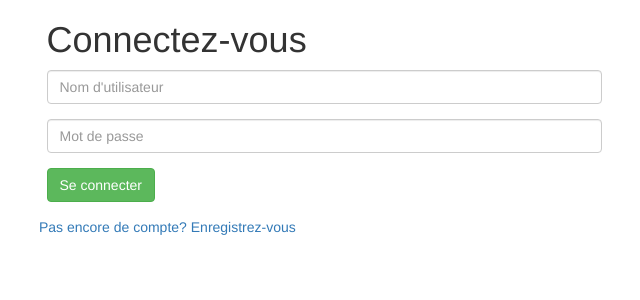
After one commit to ZelieM/MT-planting_planner, a Django app: template planner/templates/planner/login.html in a window 1280 px wide. The commit adds this page. Shown: the top 300 px of the page, without its empty margins (316-956 px from the left). Run offline with Django 3.2, Linux system fonts and the light colour scheme; the template is opened without the code that fills it: values that come from a table or form of the project are taken from there, others are empty; some libraries are stand-ins or nearby versions.

Commit message:
login system

```diff
--- /dev/null
+++ b/planner/forms.py
@@ -0,0 +1,8 @@
+from django.contrib.auth.models import User
+from django.forms import ModelForm
+
+
+class UserForm(ModelForm):
+    class Meta:
+        model = User
+        fields = ('username', 'email', 'password')
--- /dev/null
+++ b/planner/templates/planner/login.html
@@ -0,0 +1,64 @@
+<!DOCTYPE html>
+<html lang="en">
+<head>
+    <meta charset="UTF-8">
+    <title>Bienvenue</title>
+
+    <meta name="viewport" content="width=device-width, initial-scale=1">
+    <link rel="stylesheet" href="https://maxcdn.bootstrapcdn.com/bootstrap/3.3.7/css/bootstrap.min.css">
+</head>
+<body>
+
+<div class="container">
+    <div class="row">
+        <div class="col-xs-12">
+
+            <div class="main">
+
+                <div class="row">
+                    <div class="col-xs-6 col-xs-offset-3">
+
+                        <h1>Connectez-vous</h1>
+
+                        {% if form.errors %}
+                            <p class="alert alert-danger alert-dismissible">Nom d'utilisateur ou mot de passe incorrect</p>
+                        {% endif %}
+
+                        <form action="" name="login" role="form" class="form-horizontal" method="post"
+                              accept-charset="utf-8">
+                            {% csrf_token %}
+                            <div class="form-group">
+                                <div class="col-md-12"><input name="username" placeholder="Nom d'utilisateur"
+                                                             class="form-control" type="text" id="UserName"/></div>
+                            </div>
+
+                            <div class="form-group">
+                                <div class="col-md-12"><input name="password" placeholder="Mot de passe"
+                                                             class="form-control" type="password" id="Password"/></div>
+                            </div>
+
+                            <div class="form-group">
+                                <div class="col-md-12"><input class="btn btn-success btn btn-success"
+                                                                             type="submit" value="Se connecter"/></div>
+                            </div>
+
+                        </form>
+                    </div>
+
+                    <div class="row">
+                        <div class="col-xs-6 col-xs-offset-3">
+                            <a href="{% url 'planner:signup' %}" role="button">Pas encore de compte?
+                                Enregistrez-vous</a>
+                        </div>
+                    </div>
+
+                </div>
+
+            </div>
+        </div>
+    </div>
+</div>
+
+
+</body>
+</html>
--- a/planner/urls.py
+++ b/planner/urls.py
@@ -1,10 +1,19 @@
+from django.conf.urls import url
 from django.urls import path
+
+
+from django.contrib.auth import views as auth_views
 
 from . import views
 
 app_name = 'planner'
 urlpatterns = [
     path('', views.index, name='index'),
+
+    url(r'^login/$', auth_views.login, {'template_name': 'planner/login.html'}, name='login'),
+
+    path('signup', views.signup, name='signup'),
+    path('gardenselection', views.gardenselection, name='gardenselection'),
     path('create_garden', views.create_garden, name='create_garden'),
     path('join_garden', views.join_garden, name='join_garden'),
     path('<int:gardenid>/add_bed', views.add_bed, name='add_bed'),
--- a/planting_planner/settings.py
+++ b/planting_planner/settings.py
@@ -123,3 +123,4 @@ USE_TZ = True
 # https://docs.djangoproject.com/en/2.0/howto/static-files/
 
 STATIC_URL = '/static/'
+LOGIN_REDIRECT_URL = '/planner/gardenselection'
```
Also changed, not shown: planner/templates/planner/gardenselection.html (renamed from planner/templates/planner/index.html, +0 -10 lines), planner/templates/planner/signup.html (added, +45 -0 lines), planner/views.py (+32 -4 lines).
